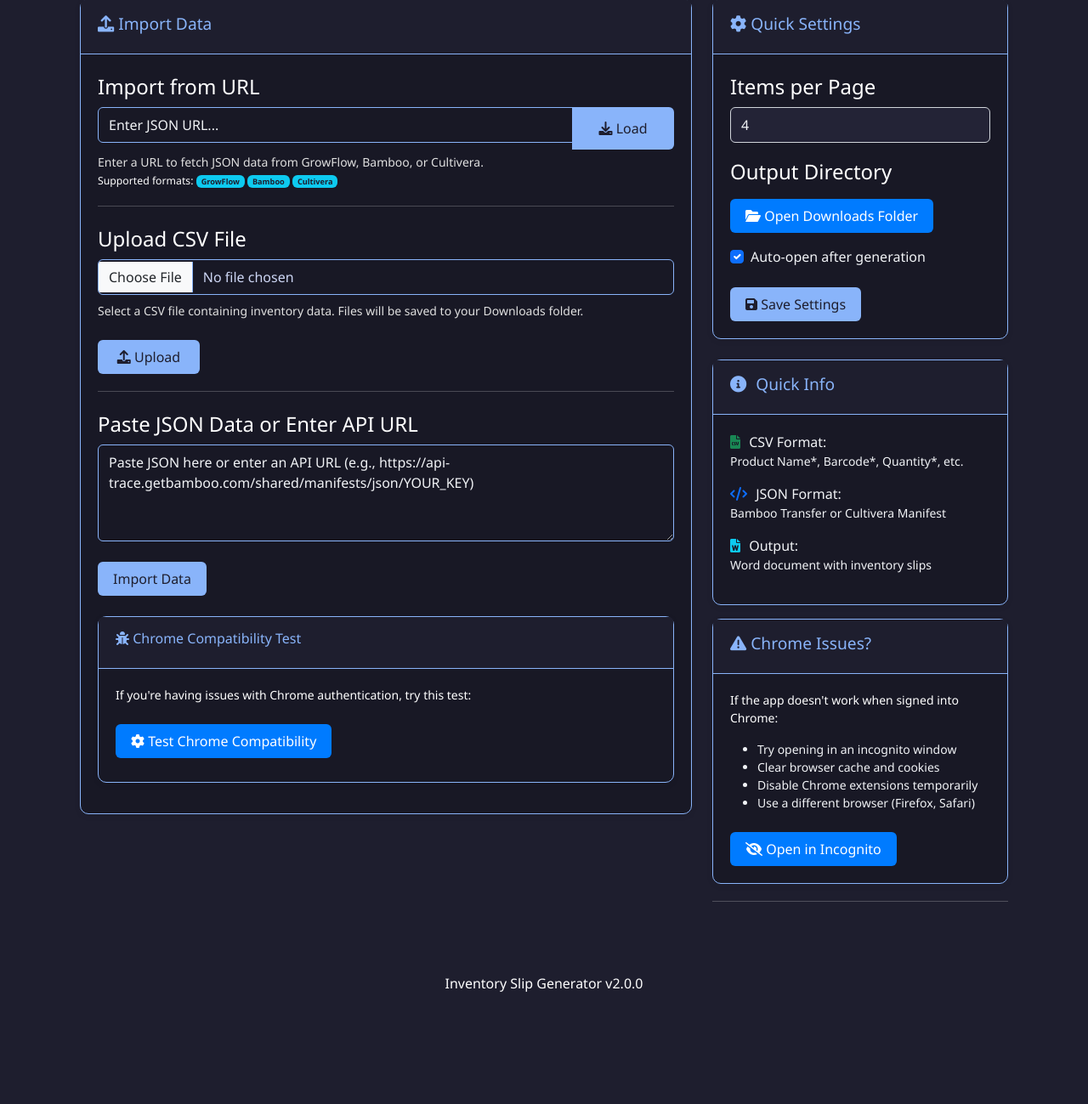
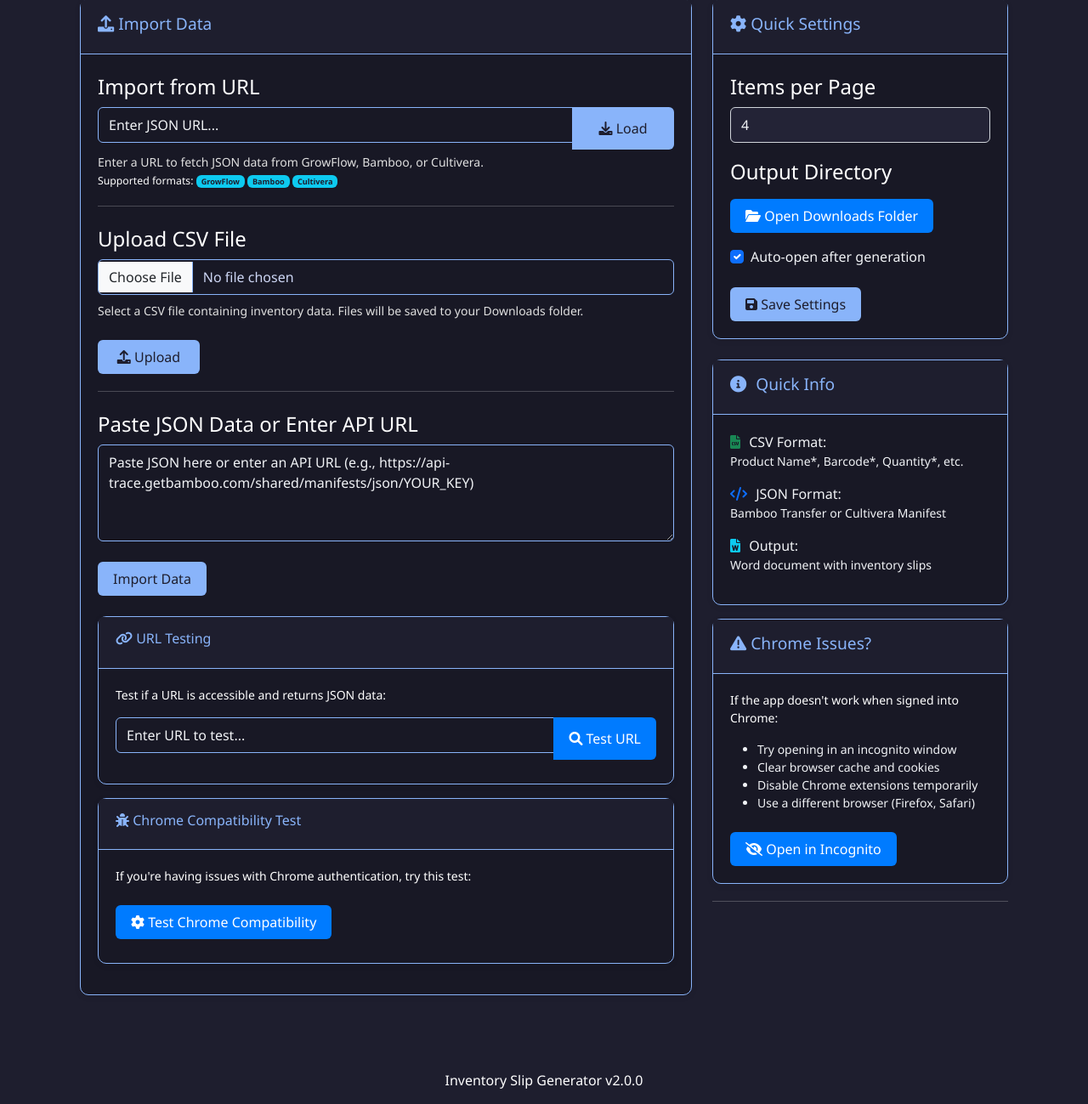
Before and after one commit to leruseadam/JSONInventorySlipsWeb-copy, a Flask app: page / in a window 1280 px wide. Shown: the part 286-1585 px from the top of the page at 85% size. Before the commit the page ends 1453 px from the top, so only its background shows below. Run offline with Flask 3, Linux system fonts and the light colour scheme.

Commit message:
Fix URL loading errors and add comprehensive error handling
- Enhanced error handling for URL loading failures
- Added HTML content detection to prevent JSON parsing errors
- Implemented URL testing endpoint and frontend tool
- Added detailed error messages for different failure types
- Created comprehensive documentation for URL error fixes
- Improved connection error handling with specific guidance
- Added URL accessibility testing before data loading

```diff
--- a/app.py
+++ b/app.py
@@ -1464,6 +1464,11 @@
             content_type = response.headers.get('Content-Type', '').lower()
             raw_text = response.text
             print(f"Raw response (first 500 chars): {raw_text[:500]}")
+
+            # Check if response is HTML (error page)
+            if raw_text.strip().startswith('<') or 'text/html' in content_type:
+                raise ValueError(f"The URL returned HTML content instead of JSON. This usually means the URL is incorrect, the server is down, or you need authentication. URL: {url}")
+
             # Decide how to parse based on first non-whitespace character
             first_char = raw_text.lstrip()[0] if raw_text.lstrip() else ''
             if 'application/json' in content_type or url.lower().endswith('.json'):
@@ -1506,7 +1511,7 @@
                         raise ValueError(f"Unsupported data format or failed to parse: {e}")
 
     except requests.exceptions.ConnectionError as e:
-        error_msg = "Connection refused: Unable to connect to the server. The URL may be incorrect or the server may be down."
+        error_msg = f"Connection failed: Unable to connect to {url}. The server may be down or the URL may be incorrect. Please verify the URL and try again."
         logger.error(f"Connection error for URL {url}: {str(e)}")
         raise ValueError(error_msg)
     except requests.exceptions.Timeout as e:
@@ -2243,7 +2248,66 @@
         logger.error(f"Test failed: {str(e)}", exc_info=True)
         return jsonify({'success': False, 'error': str(e)})
 
-@app.route('/debug-session')
+@app.route('/test-url', methods=['POST'])
+def test_url():
+    """Test URL accessibility and content type"""
+    try:
+        url = request.form.get('url')
+        if not url:
+            return jsonify({'success': False, 'message': 'No URL provided'}), 400
+
+        headers = {
+            'User-Agent': 'Mozilla/5.0 (Macintosh; Intel Mac OS X 10_15_7) AppleWebKit/537.36 (KHTML, like Gecko) Chrome/91.0.4472.124 Safari/537.36',
+            'Accept': 'application/json, text/plain, */*',
+            'Accept-Language': 'en-US,en;q=0.9',
+            'Accept-Encoding': 'gzip, deflate, br',
+            'Connection': 'keep-alive',
+            'Cache-Control': 'no-cache',
+            'Pragma': 'no-cache'
+        }
+
+        response = requests.get(url, timeout=10, headers=headers, allow_redirects=True)
+
+        result = {
+            'success': True,
+            'status_code': response.status_code,
+            'content_type': response.headers.get('Content-Type', 'Not set'),
+            'content_length': len(response.text),
+            'is_json': False,
+            'is_html': False,
+            'preview': response.text[:200] if response.text else ''
+        }
+
+        # Check content type
+        if response.text.strip().startswith('<'):
+            result['is_html'] = True
+            result['message'] = 'URL returns HTML content (likely an error page)'
+        elif response.text.strip().startswith('{') or response.text.strip().startswith('['):
+            result['is_json'] = True
+            result['message'] = 'URL returns valid JSON content'
+        else:
+            result['message'] = 'URL returns unknown content type'
+
+        return jsonify(result)
+
+    except requests.exceptions.ConnectionError as e:
+        return jsonify({
+            'success': False,
+            'message': f'Connection failed: Cannot reach {url}. Server may be down or URL incorrect.',
+            'error_type': 'connection'
+        }), 400
+    except requests.exceptions.Timeout as e:
+        return jsonify({
+            'success': False,
+            'message': 'Request timed out. Server took too long to respond.',
+            'error_type': 'timeout'
+        }), 400
+    except Exception as e:
+        return jsonify({
+            'success': False,
+            'message': f'Error testing URL: {str(e)}',
+            'error_type': 'unknown'
+        }), 500
 
 def debug_session():
     """Debug session issues for Chrome compatibility"""
--- a/templates/index.html
+++ b/templates/index.html
@@ -56,6 +56,23 @@
             </div>
             <button type="submit" class="btn btn-primary mt-2">Import Data</button>
           </form>
+
+          <!-- URL Testing -->
+          <div class="card mt-3">
+            <div class="card-header">
+              <h6><i class="fas fa-link"></i> URL Testing</h6>
+            </div>
+            <div class="card-body">
+              <p class="small text-muted">Test if a URL is accessible and returns JSON data:</p>
+              <div class="input-group mb-2">
+                <input type="url" class="form-control" id="test-url-input" placeholder="Enter URL to test...">
+                <button type="button" class="btn btn-outline-info btn-sm" onclick="testUrl()">
+                  <i class="fas fa-search"></i> Test URL
+                </button>
+              </div>
+              <div id="url-test-result" class="mt-2"></div>
+            </div>
+          </div>
 
           <!-- Chrome Compatibility Test -->
           <div class="card mt-3">
@@ -254,5 +271,53 @@
         alert('Error opening incognito window: ' + error.message);
     }
 }
+
+function testUrl() {
+    const url = document.getElementById('test-url-input').value.trim();
+    const resultDiv = document.getElementById('url-test-result');
+
+    if (!url) {
+        resultDiv.innerHTML = '<div class="alert alert-warning">Please enter a URL to test</div>';
+        return;
+    }
+
+    resultDiv.innerHTML = '<div class="spinner-border spinner-border-sm" role="status"></div> Testing URL...';
+
+    const formData = new FormData();
+    formData.append('url', url);
+
+    fetch('{{ url_for("test_url") }}', {
+        method: 'POST',
+        body: formData
+    })
+    .then(response => response.json())
+    .then(data => {
+        if (data.success) {
+            let result = '<div class="alert alert-success">';
+            result += '<h6>URL Test Results:</h6>';
+            result += `<p><strong>Status Code:</strong> ${data.status_code}</p>`;
+            result += `<p><strong>Content Type:</strong> ${data.content_type}</p>`;
+            result += `<p><strong>Content Length:</strong> ${data.content_length} characters</p>`;
+            result += `<p><strong>Is JSON:</strong> ${data.is_json ? '✅ Yes' : '❌ No'}</p>`;
+            result += `<p><strong>Is HTML:</strong> ${data.is_html ? '⚠️ Yes (Error Page)' : '❌ No'}</p>`;
+            result += `<p><strong>Message:</strong> ${data.message}</p>`;
+            if (data.preview) {
+                result += `<p><strong>Preview:</strong> <code>${data.preview}</code></p>`;
+            }
+            result += '</div>';
+            resultDiv.innerHTML = result;
+        } else {
+            let result = '<div class="alert alert-danger">';
+            result += '<h6>URL Test Failed:</h6>';
+            result += `<p><strong>Error:</strong> ${data.message}</p>`;
+            result += `<p><strong>Type:</strong> ${data.error_type || 'Unknown'}</p>`;
+            result += '</div>';
+            resultDiv.innerHTML = result;
+        }
+    })
+    .catch(error => {
+        resultDiv.innerHTML = `<div class="alert alert-danger">Error testing URL: ${error.message}</div>`;
+    });
+}
 </script>
 {% endblock %}
```
Also changed, not shown: URL_ERROR_FIXES.md (added, +195 -0 lines).
